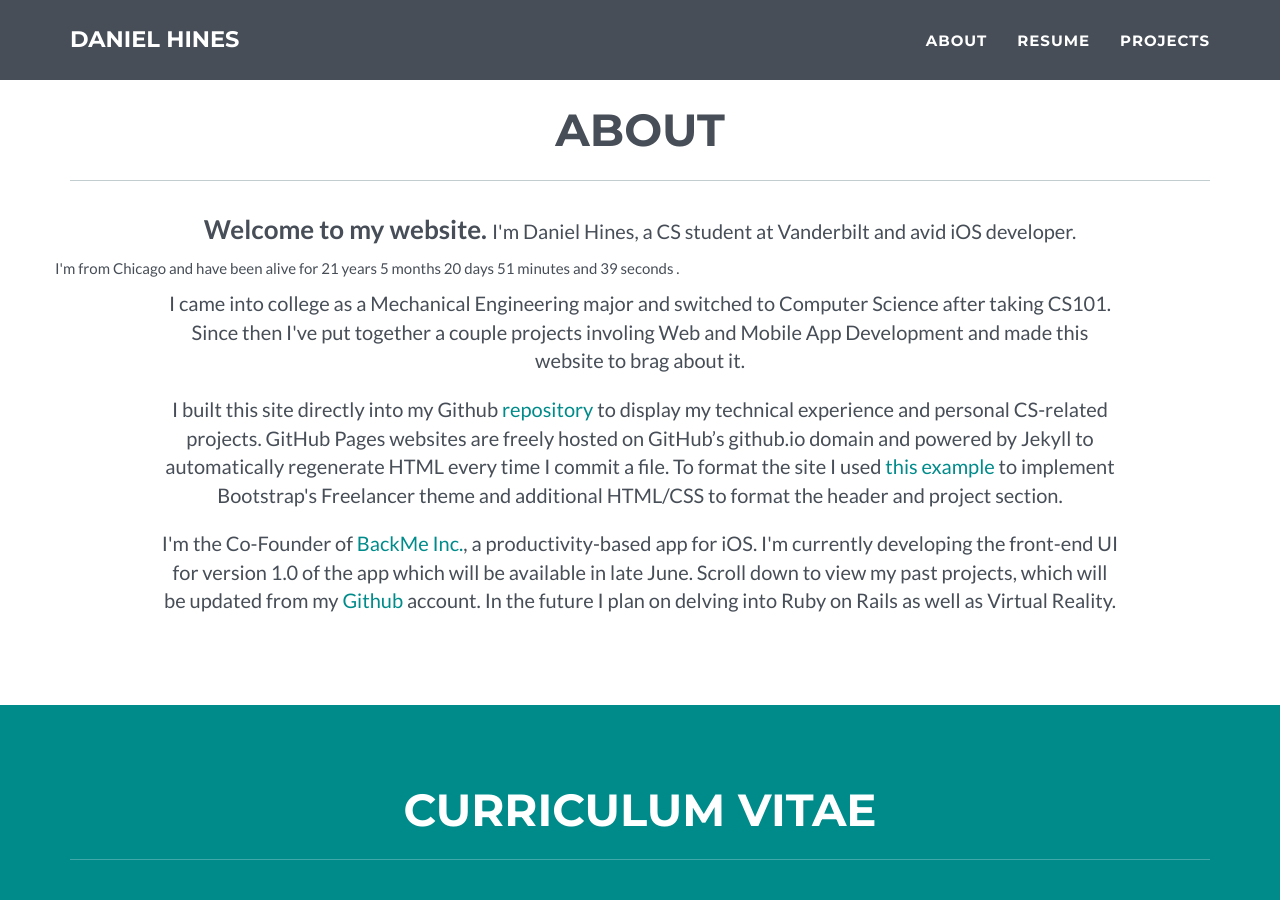
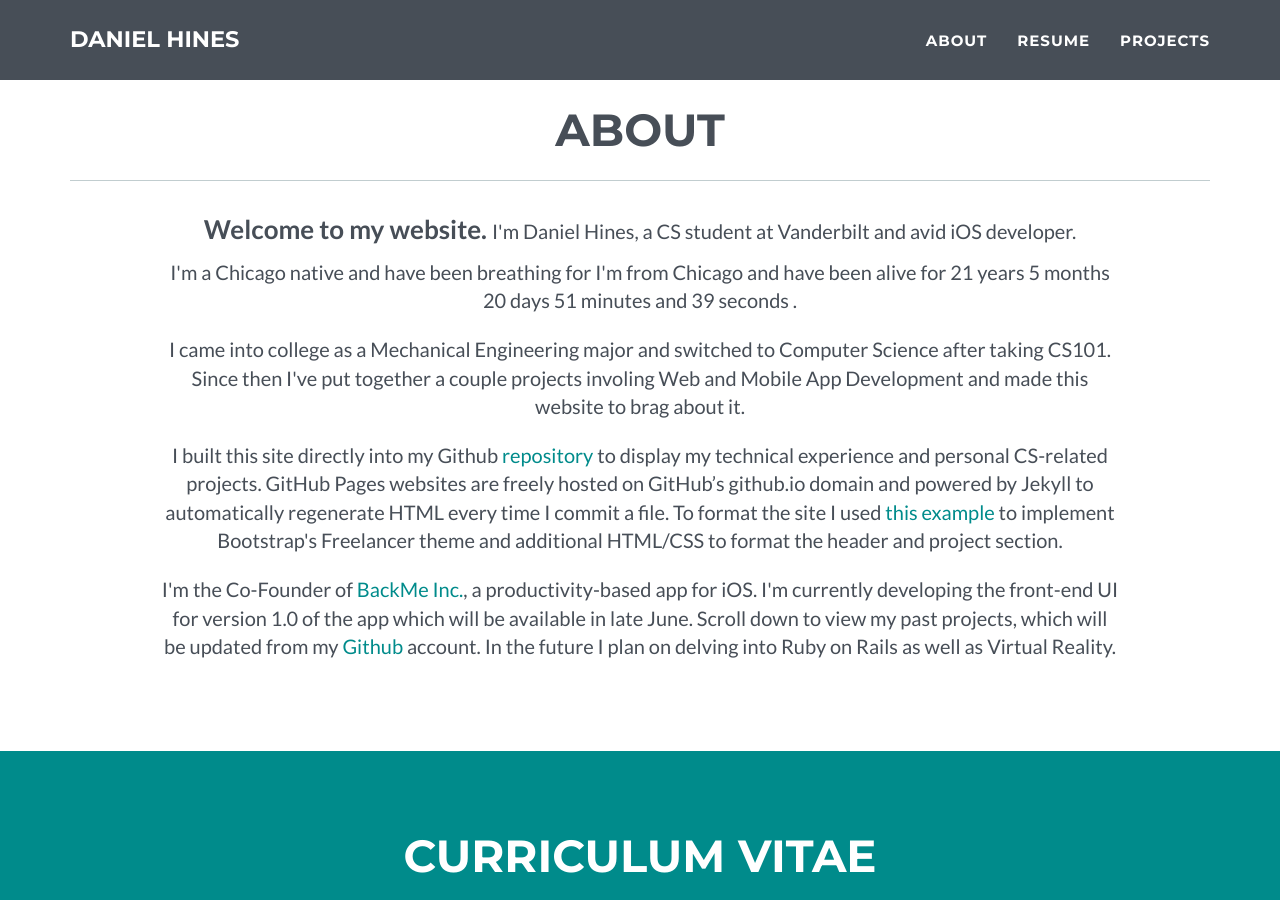
Before and after one commit to danielchines/danielchines.github.io, a Jekyll site: the page built from index.html, in a window 1280 px wide and 900 px high, scrolled down 798 px. Built offline with Jekyll 4.4.1, drawn with Linux system fonts in a browser that asks for light colours.

Commit message:
Update about.html

```diff
--- a/_includes/about.html
+++ b/_includes/about.html
@@ -8,7 +8,7 @@
             </div>
             <div class="row">
               <p class="about-p"><b style="font-size: 26px">Welcome to my website. </b>{{ site.about.p1 }}</p>
-              <span class="about-p" id="timeAlive"></span>
+	            <p class="about-p">I'm a Chicago native and have been breathing for <span id="timeAlive"></span></p>
 		    <script>
           function ago(date) {
             function render(n, unit) {
```
